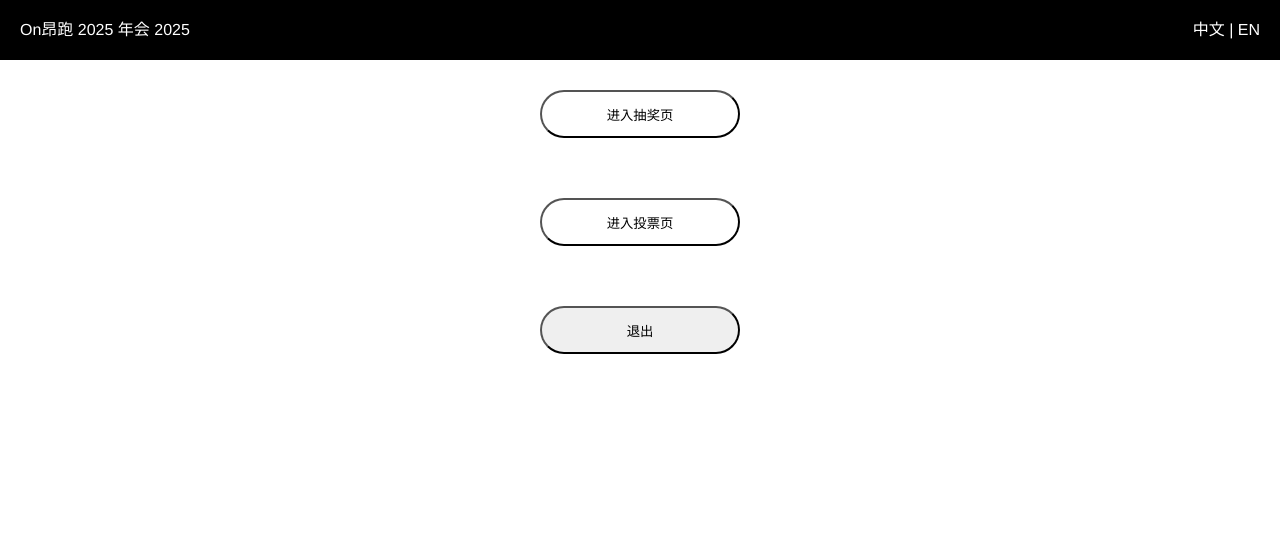
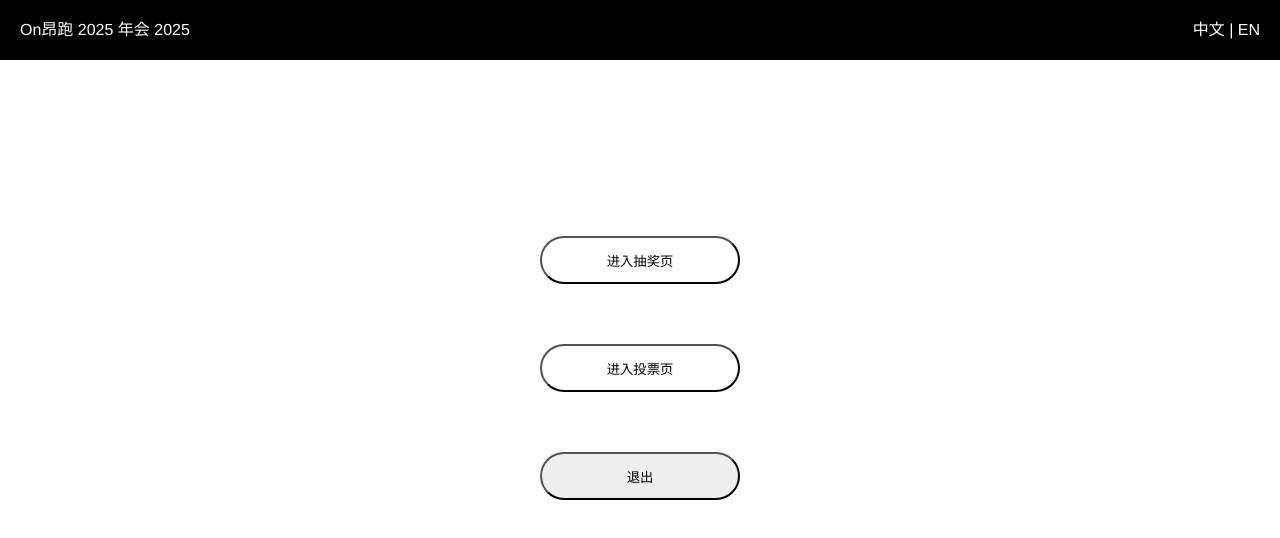
Before and after one commit to ailyle2022/on_china_2025_lucky_draw, a Vue app in the folder client/: page / in a window 1280 px wide. Shown: the top 538 px of the page. Built offline with nearby package versions, Linux system fonts and the light colour scheme; no server answers; sample sign-in values are in the browser's storage.

Commit message:
优化页面布局

```diff
--- a/client/src/views/HomePage.vue
+++ b/client/src/views/HomePage.vue
@@ -39,10 +39,9 @@ export default {
   flex-direction: column;
   /* 垂直排列子元素 */
   align-items: center;
+  justify-content: center;
   height: calc(100vh - 60px);
-  padding: 10px;
   text-align: center;
-  margin-top: 60px;
 }
 
 .button {
```
